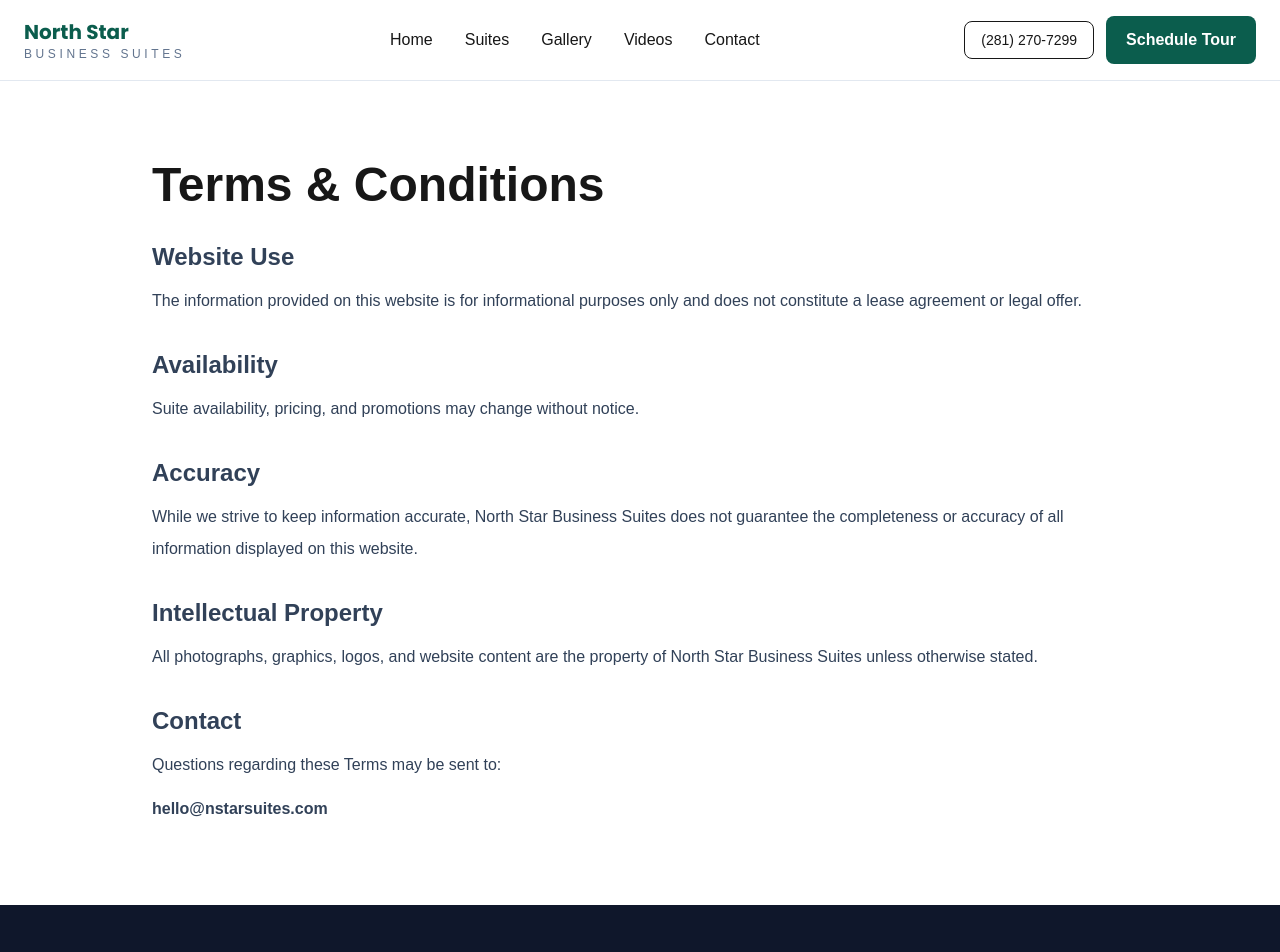
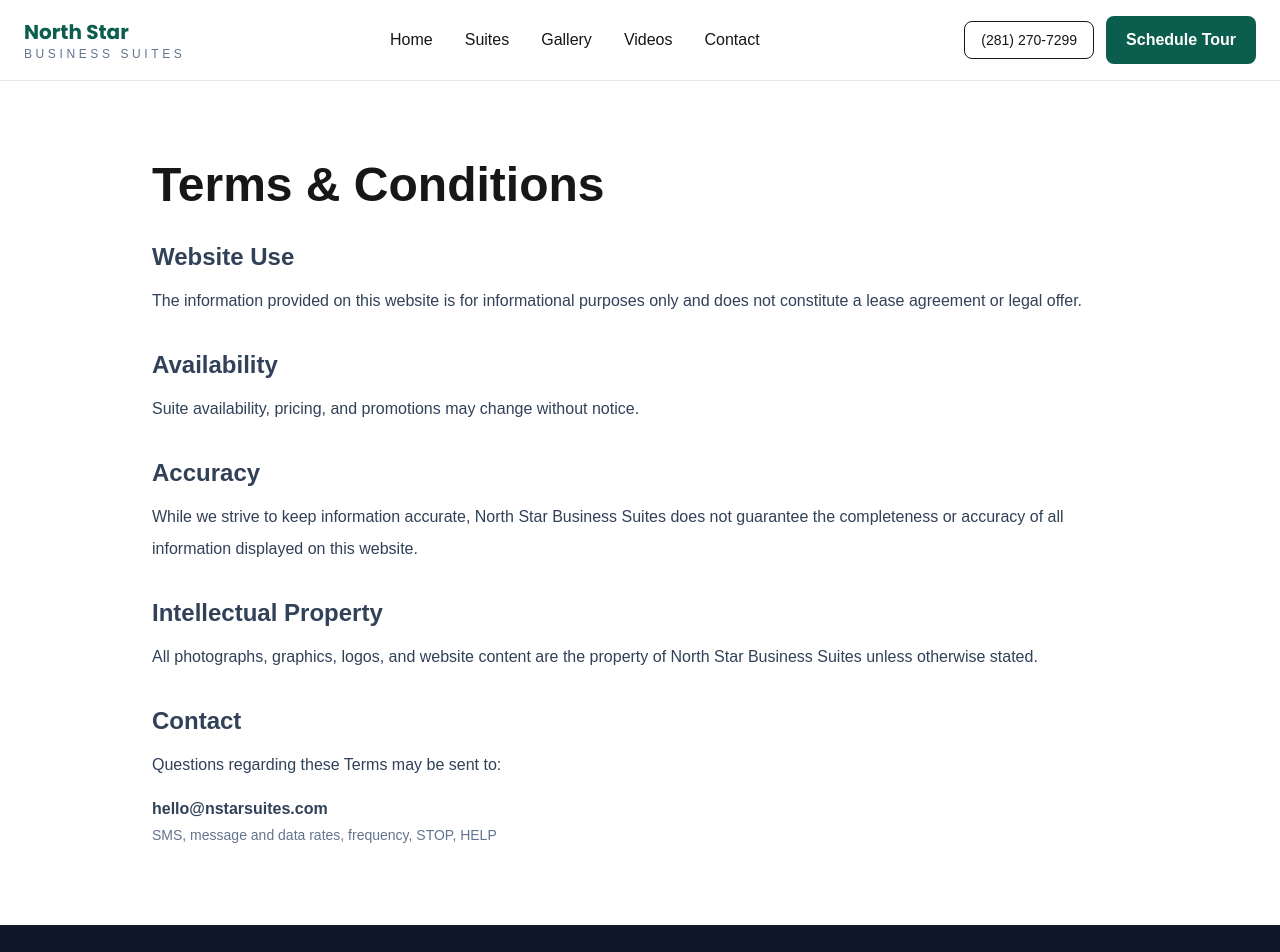
Before and after one commit to kaasif311/nstarsuites-web, a Next.js app: page /terms in a window 1280 px wide. Shown: the top 952 px of the page. Built offline with nearby package versions, Linux system fonts and the light colour scheme.

Commit message:
Update Privacy-page

```diff
--- a/app/privacy-policy/page.tsx
+++ b/app/privacy-policy/page.tsx
@@ -26,7 +26,7 @@ export default function PrivacyPolicyPage() {
           <p>
             We do not sell your personal information. Information is shared only
             with service providers necessary to operate our business or when
-            required by law.
+            required by law. Mobile information will not be shared with third parties for marketing purposes
           </p>
         </section>
 
--- a/app/terms/page.tsx
+++ b/app/terms/page.tsx
@@ -65,6 +65,9 @@ export default function TermsPage() {
           <p className="mt-3 font-semibold">
             hello@nstarsuites.com
           </p>
+          <p className="text-sm text-slate-500">
+            SMS, message and data rates, frequency, STOP, HELP
+          </p>
         </section>
 
       </div>
```
